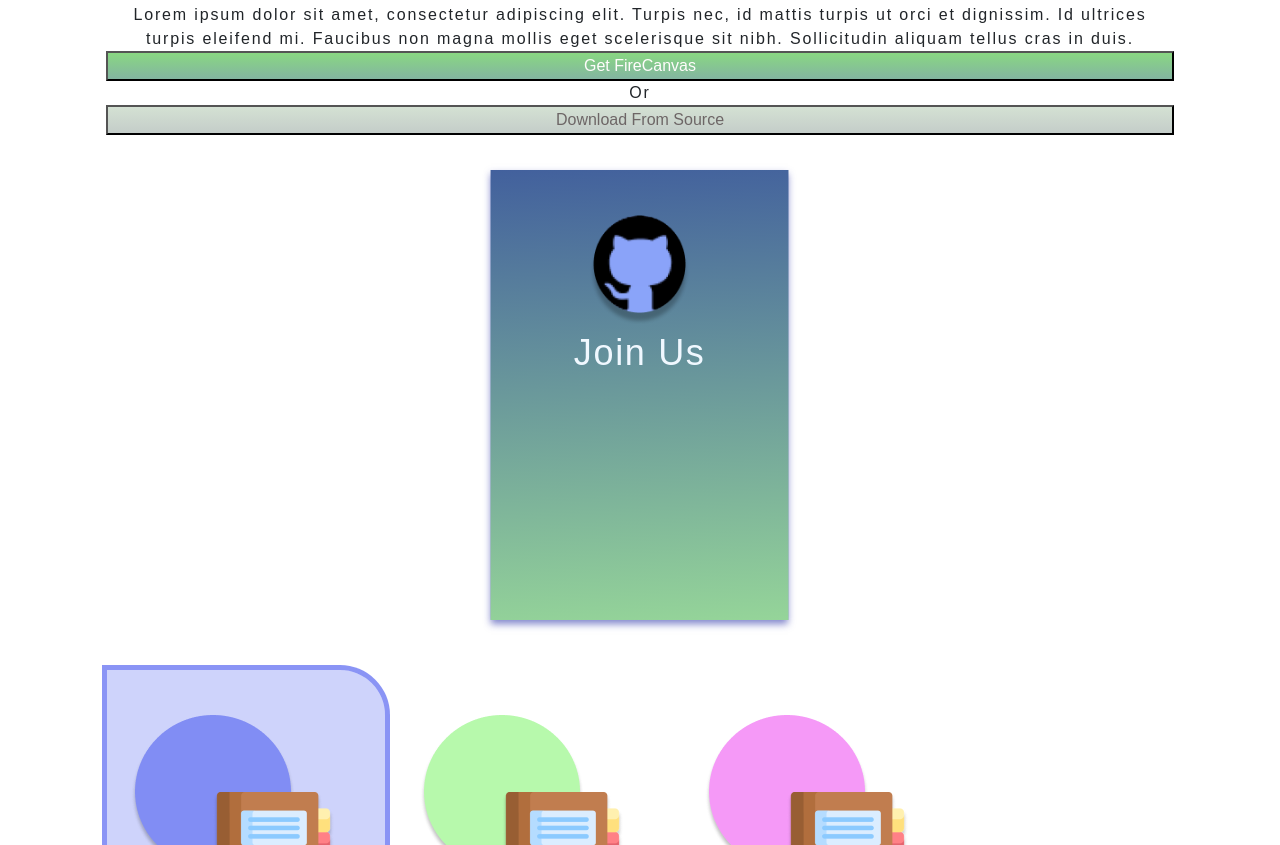
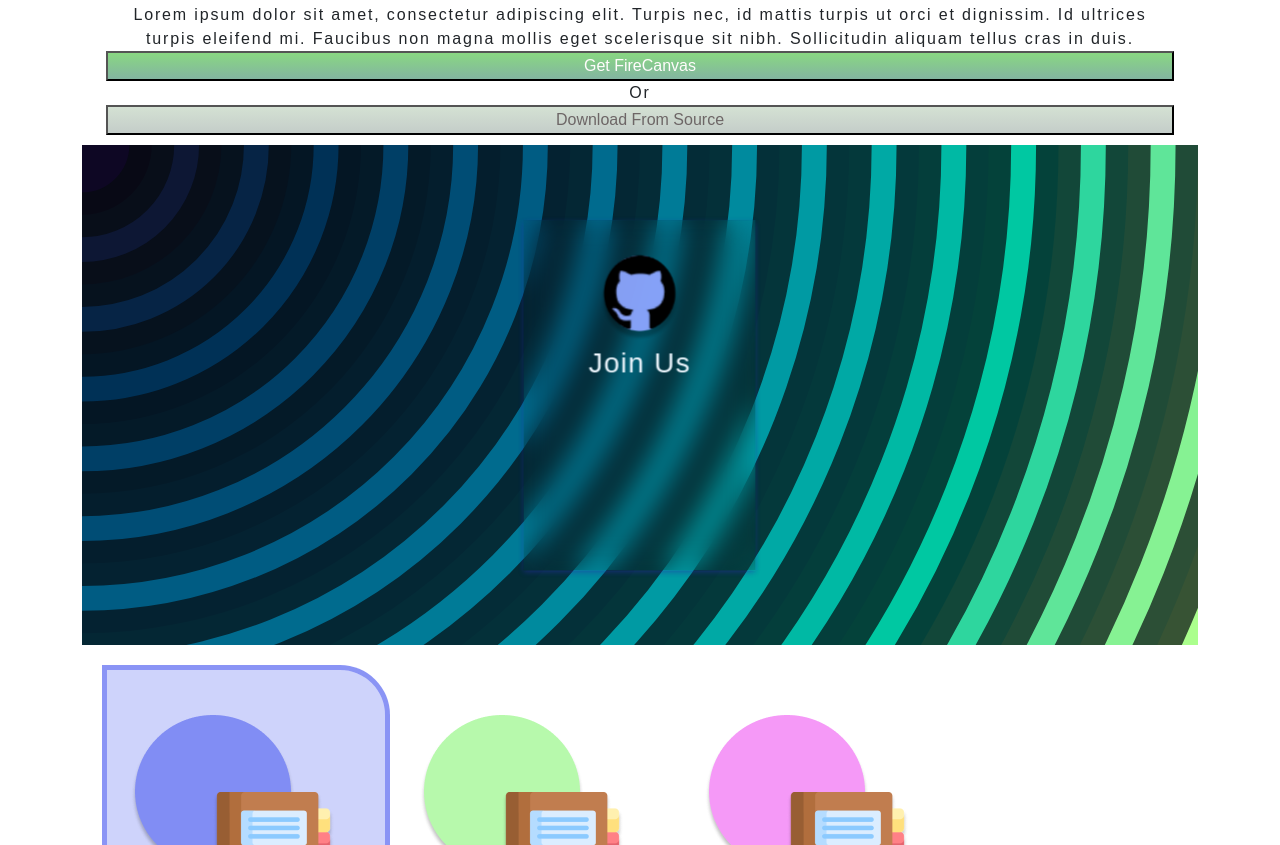
Before and after one commit to NinzaRJ01/fire-canvas, a plain HTML site: page docs/index.html in a window 1280 px wide. Shown: the part 1646-2491 px from the top of the page. Drawn offline with nearby package versions, Linux system fonts and the light colour scheme.

Commit message:
Minor Load Time Optimizations

```diff
--- a/docs/style.css
+++ b/docs/style.css
@@ -34,7 +34,7 @@ body {
 
 .hero-section >div> .title{
     overflow: visible;
-    background-image: url("./img-resources-website/bg-hero-title.png");
+    background-image: url("./img-resources-website/bg-hero-title.svg");
     background-position: center;
     background-size: contain;
     background-clip: padding-box;
@@ -71,21 +71,21 @@ body {
 .join-us-section > div{
     color:white;
     transform: scale(0.9);
-    background: linear-gradient(177deg, #17249F -52.19%, #4eee1e75 130.02%);
+    /* background: linear-gradient(177deg, #17249F -52.19%, #4eee1e75 130.02%);   */
     box-shadow: 0 4px 8px 0 rgba(39, 47, 167, 0.582);
-    transition: all 2s ease-in-out;
+    transition: all 500ms ease-in-out;
+    backdrop-filter: blur(20px);
     /* height: fit-content; */
     max-height: 500px;
+    transform: scale(0.7);
 }
 .join-us-section > div:hover{
     /* transition: 1s; */
-    background: linear-gradient(177deg, #17249F -52.19%, #2df31bbb 130.02%);
-
-    transform: scale(1);
-}
-.join-us-section > img{
+    /* background: linear-gradient(177deg, #17249F -52.19%, #2df31bbb 130.02%);   */
+    backdrop-filter: blur(0px);
 
 }
+
 .join-us-links{
     transition: all 300ms;
     opacity: 0;
@@ -165,15 +165,18 @@ ul{
     padding-bottom: 10px;
 }
 #join{
-    background-image: url("./img-resources-website/bg-joinus.png");
-    background-clip: content-box;
-    /* background-position: center; */
-    background-repeat: no-repeat;
-    /* background-attachment: scroll; */
+    background-image: url("./img-resources-website/bg-joinus.svg");
     background-size: cover;
     margin-top: 0;
     margin-bottom: 0;max-height: 500px;
+    transition: 500ms all;
 
 
 }
+#join:hover{
+    /* filter: invert(1%) sepia(1%) saturate(0%) hue-rotate(190deg) brightness(0%) contrast(7%); */
+
+
+}
+
 /* using ids section_>end */
```
